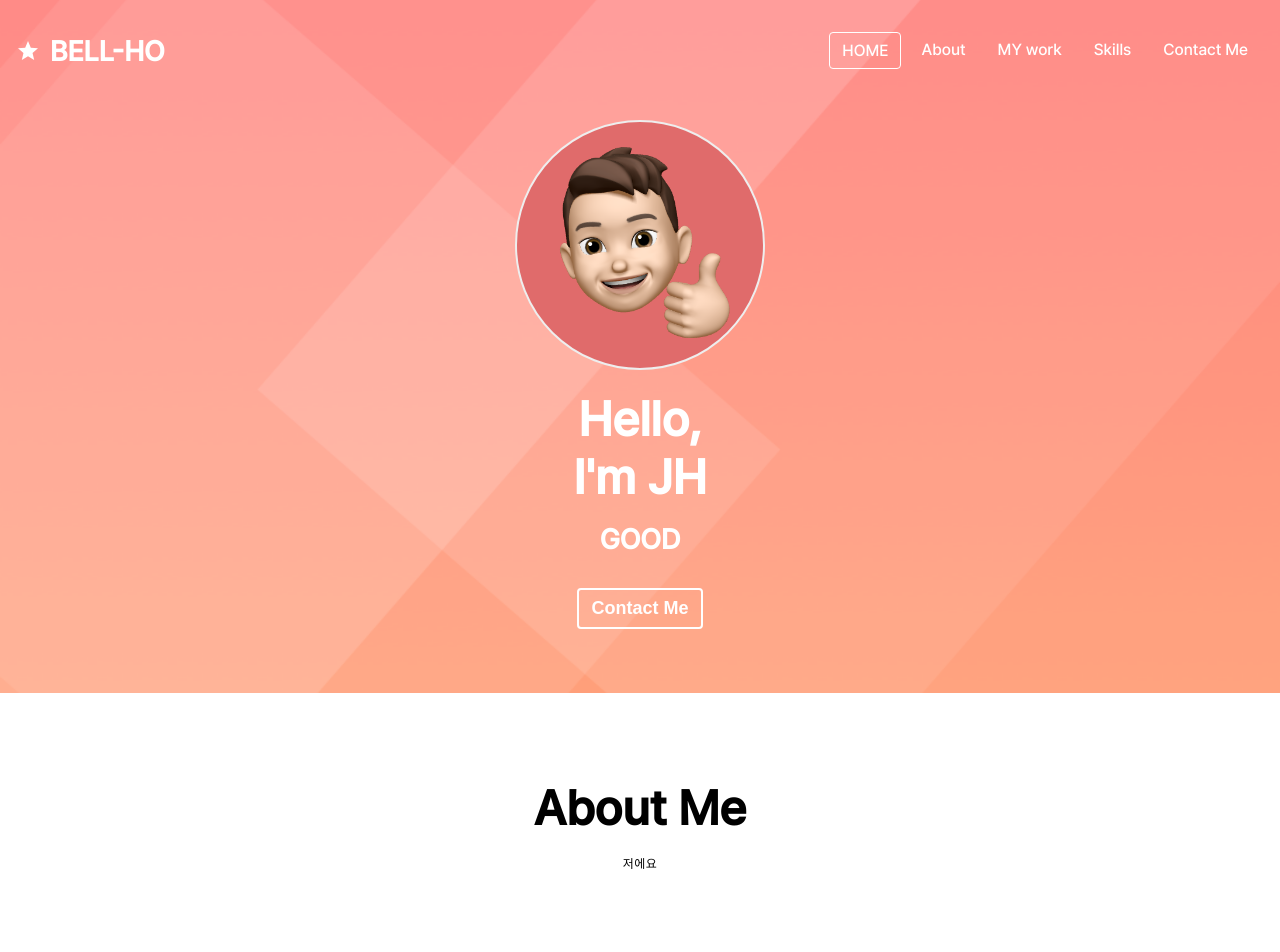
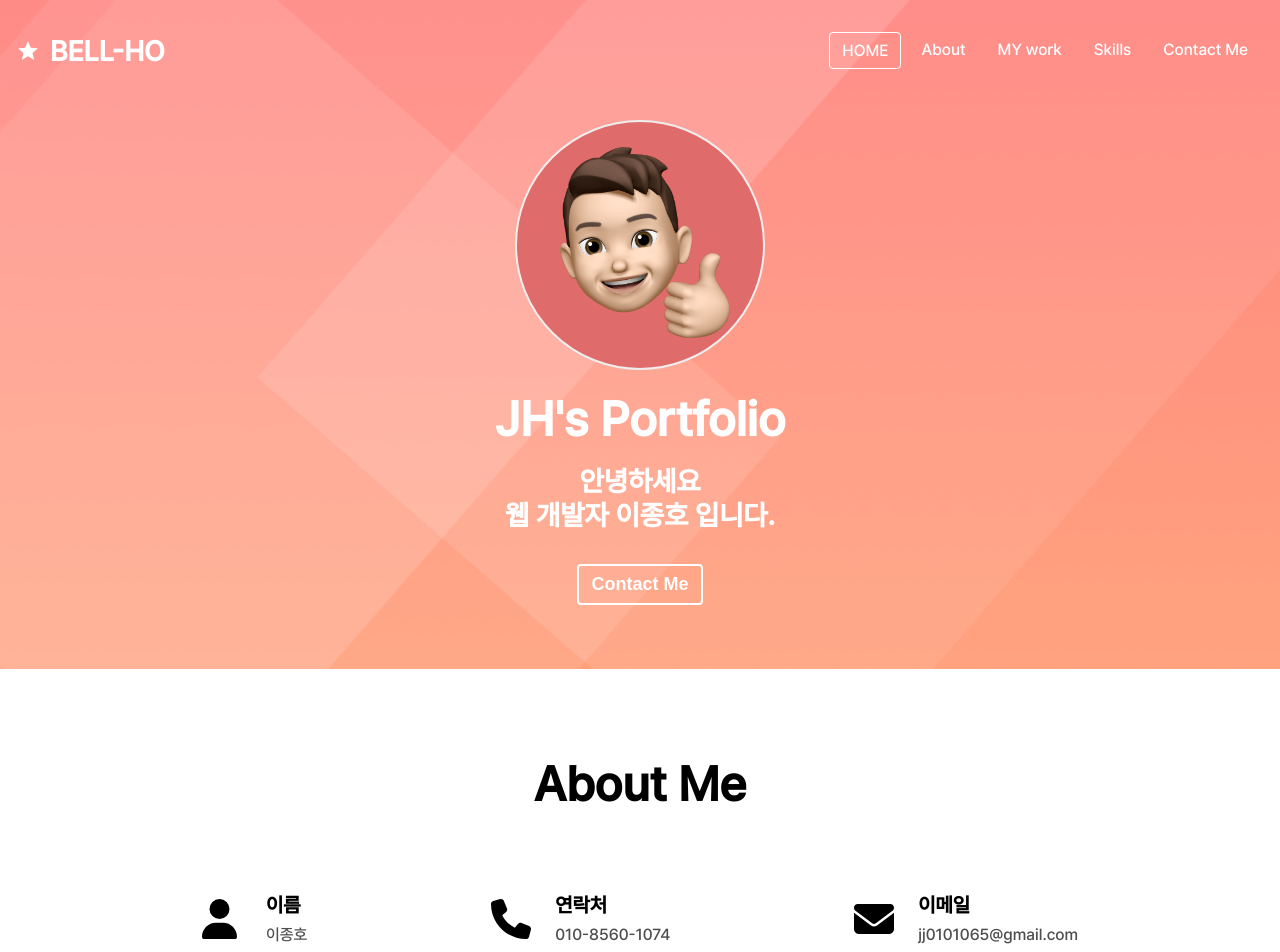
Before and after one commit to bell-ho/portfolio, a React (Create React App) app: page / in a window 1280 px wide. Shown: the top 952 px of the page. Built offline with nearby package versions, Linux system fonts and the light colour scheme.

Commit message:
햄버거메뉴 활성화

```diff
--- a/src/components/About.jsx
+++ b/src/components/About.jsx
@@ -1,42 +1,40 @@
-import React from 'react';
-import { Box, Typography } from '@mui/material';
-import { FontAwesomeIcon } from '@fortawesome/react-fontawesome';
-import { faUser, faPhone, faEnvelope } from '@fortawesome/free-solid-svg-icons';
+import React from "react";
+import { Box, Typography } from "@mui/material";
+import { FontAwesomeIcon } from "@fortawesome/react-fontawesome";
+import { faUser, faPhone, faEnvelope } from "@fortawesome/free-solid-svg-icons";
 
 const About = () => {
   return (
-    <Box className={'about section section__container'} id={'about'}>
+    <Box className={"about section section__container"} id={"about"}>
       <h1>About Me</h1>
-      <Typography variant={'caption'}>저에요</Typography>
-
-      <Box className={'about__majors'}>
-        <Box className={'major'}>
-          <Box className={'major__icon'}>
+      <Box className={"about__majors"}>
+        <Box className={"major"}>
+          <Box className={"major__icon"}>
             <FontAwesomeIcon icon={faUser} />
           </Box>
           <Box>
-            <Box className={'major__label'}>이름</Box>
-            <Box className={'major__value'}>몰라요</Box>
+            <Box className={"major__label"}>이름</Box>
+            <Box className={"major__value"}>이종호</Box>
           </Box>
         </Box>
 
-        <Box className={'major'}>
-          <Box className={'major__icon'}>
+        <Box className={"major"}>
+          <Box className={"major__icon"}>
             <FontAwesomeIcon icon={faPhone} />
           </Box>
           <Box>
-            <Box className={'major__label'}>연락처</Box>
-            <Box className={'major__value'}>010-0000-0000</Box>
+            <Box className={"major__label"}>연락처</Box>
+            <Box className={"major__value"}>010-8560-1074</Box>
           </Box>
         </Box>
 
-        <Box className={'major'}>
-          <Box className={'major__icon'}>
+        <Box className={"major"}>
+          <Box className={"major__icon"}>
             <FontAwesomeIcon icon={faEnvelope} />
           </Box>
           <Box>
-            <Box className={'major__label'}>이메일</Box>
-            <Box className={'major__value'}>aaa@aaa.com</Box>
+            <Box className={"major__label"}>이메일</Box>
+            <Box className={"major__value"}>jj0101065@gmail.com</Box>
           </Box>
         </Box>
       </Box>
--- a/src/components/Contact.jsx
+++ b/src/components/Contact.jsx
@@ -5,13 +5,11 @@ import GitHubIcon from '@mui/icons-material/GitHub';
 const Contact = () => {
   return (
     <Box className={'section contact'} id={'contact'}>
-      <h1 className={'contact__title'}>Let's talk</h1>
-      <h2 className={'contact__email'}>aaa@aaa.com</h2>
       <Box className={'contact__links'}>
-        <a href={'#'} target={'_blank'}>
-          <GitHubIcon />
+        <a href={'https://github.com/bell-ho'} target={'_blank'}>
+          <GitHubIcon/>
         </a>
-        <p className={'contact__rights'}>All rights</p>
+        <p className={'contact__rights'}>2023. Lee Jong Ho <br/> All rights reserved</p>
       </Box>
     </Box>
   );
--- a/src/components/Home.jsx
+++ b/src/components/Home.jsx
@@ -8,9 +8,12 @@ const Home = () => {
       <Box className={'home__container'}>
         <img src={MainProfile} alt={'main_profile'} className={'home__avatar'} />
         <h1 className={'home__title'}>
-          Hello, <br /> I'm JH
+          JH's Portfolio
         </h1>
-        <h2 className={'home__description'}>GOOD</h2>
+        <h2 className={'home__description'}>
+          안녕하세요 <br/>
+          웹 개발자 이종호 입니다.
+        </h2>
         <button
           onClick={() => document.querySelector('#contact').scrollIntoView({ behavior: 'smooth' })}
           className={'home__contact'}
--- a/src/components/Main.jsx
+++ b/src/components/Main.jsx
@@ -1,4 +1,4 @@
-import React, { useEffect } from 'react';
+import React, { useEffect, useLayoutEffect } from "react";
 import Navbar from './Navbar';
 import About from './About';
 import Home from './Home';
@@ -14,8 +14,10 @@ const scrollIntoView = (selector) => {
 };
 
 const Main = () => {
-  useEffect(() => {
+
+  useLayoutEffect(() => {
     const navbarToggleBtn = document.querySelector('.navbar__toggle-btn');
+
     window.addEventListener('scroll', () => {
       const navbar = document.querySelector('#navbar');
       const navbarHeight = navbar.getBoundingClientRect().height;
@@ -33,7 +35,7 @@ const Main = () => {
       if (link == null) {
         return;
       }
-      // navbarMenu.classList.remove('open');
+      navbarMenu.classList.remove('open');
       scrollIntoView(link);
     });
 
@@ -60,7 +62,7 @@ const Main = () => {
     });
 
     navbarToggleBtn.addEventListener('click', () => {
-      navbarMenu.classList.toggle('open');
+      navbarMenu.classList.add("open");
     });
   }, []);
 
```
